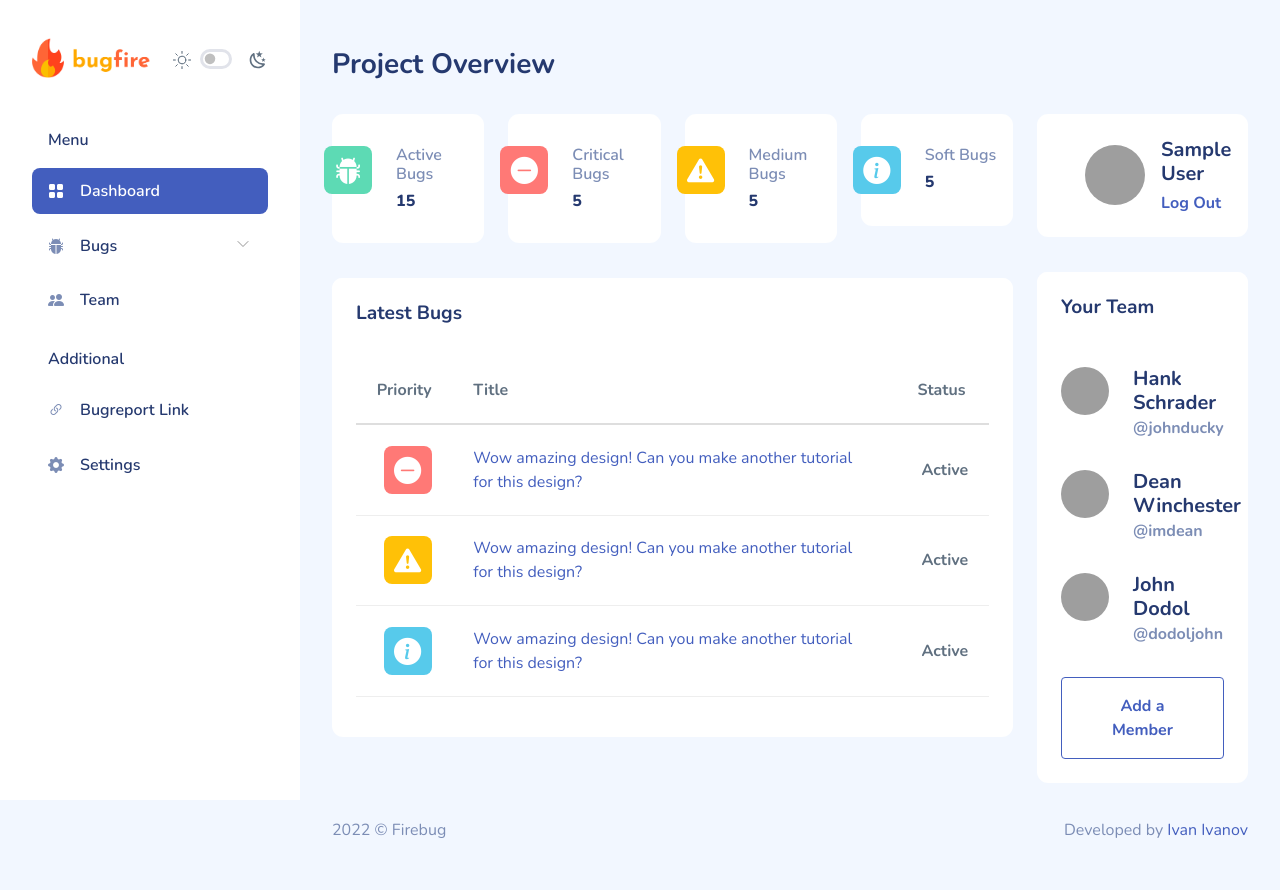
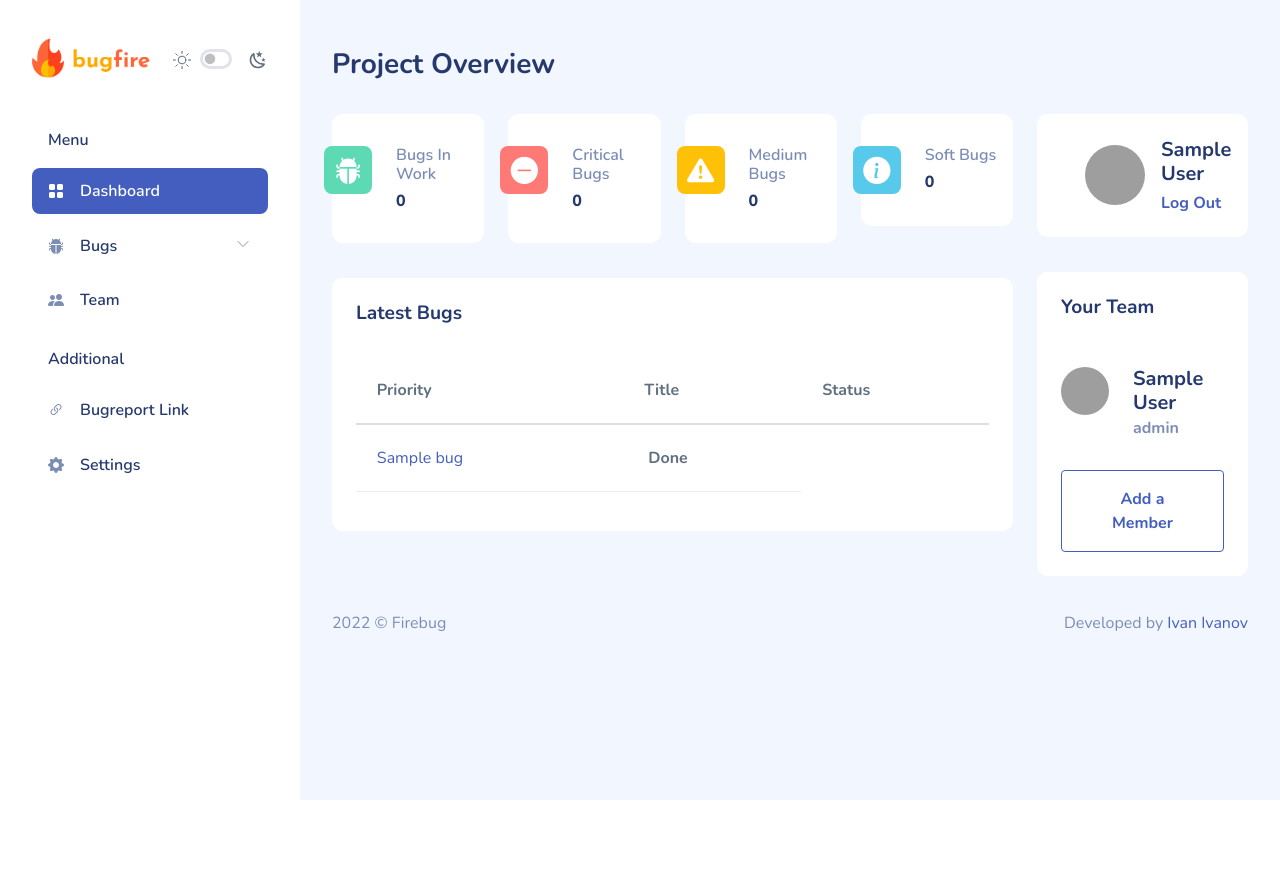
Before and after one commit to m1stik/Bugfire, a Flask app: page /dashboard in a window 1280 px wide. After the commit the page ends 800 px from the top, so only its background shows below. Run offline with Flask 2, Linux system fonts and the light colour scheme; a user stored in the database is signed in; tables that the repository leaves empty hold one stand-in row (values such as "Sample post"); some libraries are stand-ins or nearby versions; grey boxes are pictures that could not be loaded.

Commit message:
Edited dashboard page

```diff
--- a/app.py
+++ b/app.py
@@ -6,7 +6,6 @@ from datetime import date
 from werkzeug.security import generate_password_hash, check_password_hash
 from flask_sqlalchemy import SQLAlchemy
 from sqlalchemy.orm import relationship
-from sqlalchemy import create_engine
 from sqlalchemy.ext.declarative import declarative_base
 from flask_login import UserMixin, login_user, LoginManager, login_required, current_user, logout_user
 from forms import CreateUserForm, LogInForm, AddBugForm
@@ -72,6 +71,16 @@ class Bug(db.Model, Base):
 login_manager = LoginManager()
 login_manager.init_app(app)
 
+##FLASK GRAVATAR
+gravatar = Gravatar(app,
+                    size=250,
+                    rating='g',
+                    default='identicon',
+                    force_default=False,
+                    force_lower=False,
+                    use_ssl=False,
+                    base_url=None)
+
 @login_manager.user_loader
 def load_user(user_id):
     return User.query.get(int(user_id))
@@ -92,7 +101,10 @@ def logged_only(function):
 @logged_only
 def dashboard():
     project = Project.query.get(current_user.project_id)
-    return render_template("dashboard.html", user=current_user, project=project, page_name="Dashboard")
+    bugs_inwork = Bug.query.filter_by(project_id=current_user.project_id).filter(Bug.status=='In Work')
+    all_bugs = Bug.query.filter_by(project_id=current_user.project_id).limit(5).all()
+    project_members = User.query.filter_by(project_id=current_user.project_id).limit(5).all()
+    return render_template("dashboard.html", user=current_user, project=project, bugs_inwork=bugs_inwork, members=project_members, all_bugs=all_bugs, page_name="Dashboard")
 
 @app.route("/login", methods=["POST", "GET"])
 def login():
--- a/templates/dashboard.html
+++ b/templates/dashboard.html
@@ -17,8 +17,24 @@
                                     </div>
                                 </div>
                                 <div class="col-md-8">
-                                    <h6 class="text-muted font-semibold">Active Bugs</h6>
-                                    <h6 class="font-extrabold mb-0">15</h6>
+                                    <h6 class="text-muted font-semibold">Bugs In Work</h6>
+                                    {% set active_bugs = [] %}
+                                    {% set critical_bugs = [] %}
+                                    {% set medium_bugs = [] %}
+                                    {% set soft_bugs = [] %}
+                                    {% for bug in bugs_inwork %}
+                                        {% if bug.status=='In Work': %}
+                                            {{ active_bugs.append(bug) or "" }}
+                                        {% endif %}
+                                        {% if bug.priority=='Critical': %}
+                                            {{ critical_bugs.append(bug) or "" }}
+                                        {% elif bug.priority=='Medium': %}
+                                            {{ medium_bugs.append(bug) or "" }}
+                                        {% elif bug.priority=='Soft': %}
+                                            {{ soft_bugs.append(bug) or "" }}
+                                        {% endif %}
+                                    {% endfor %}
+                                    <h6 class="font-extrabold mb-0">{{active_bugs|length}}</h6>
                                 </div>
                             </div>
                         </div>
@@ -35,7 +51,7 @@
                                 </div>
                                 <div class="col-md-8">
                                     <h6 class="text-muted font-semibold">Critical Bugs</h6>
-                                    <h6 class="font-extrabold mb-0">5</h6>
+                                    <h6 class="font-extrabold mb-0">{{critical_bugs|length}}</h6>
                                 </div>
                             </div>
                         </div>
@@ -52,7 +68,7 @@
                                 </div>
                                 <div class="col-md-8">
                                     <h6 class="text-muted font-semibold">Medium Bugs</h6>
-                                    <h6 class="font-extrabold mb-0">5</h6>
+                                    <h6 class="font-extrabold mb-0">{{medium_bugs|length}}</h6>
                                 </div>
                             </div>
                         </div>
@@ -69,7 +85,7 @@
                                 </div>
                                 <div class="col-md-8">
                                     <h6 class="text-muted font-semibold">Soft Bugs</h6>
-                                    <h6 class="font-extrabold mb-0">5</h6>
+                                    <h6 class="font-extrabold mb-0">{{soft_bugs|length}}</h6>
                                 </div>
                             </div>
                         </div>
@@ -93,45 +109,36 @@
                                         </tr>
                                     </thead>
                                     <tbody>
+                                        {% for bug in all_bugs%}
                                         <tr>
+                                            {% if bug.priority=='Critical' %}
                                                 <td class="col-auto">
-                                                <div class="stats-icon red ms-1 mb-0">
+                                                    <div class="stats-icon red">
                                                         <i class="bi-dash-circle-fill"></i>
                                                     </div>
                                                 </td>
-                                            <td class="col-auto">
-                                                <a href="#" class="mb-12">Wow amazing design! Can you make another tutorial for this design?</a>
-                                            </td>
-                                            <td class="col-auto">
-                                                <p class="font-bold ms-1 mb-0">Active</p>
-                                            </td>
-                                        </tr>
-                                        <tr>
+                                            {% elif bug.priority=='Medium' %}
                                                 <td class="col-1">
                                                     <div class="stats-icon bg-warning">
                                                         <i class="bi-exclamation-triangle-fill"></i>
                                                     </div>
                                                 </td>
-                                            <td class="col-auto">
-                                                <a href="#" class="mb-0">Wow amazing design! Can you make another tutorial for this design?</a>
-                                            </td>
-                                            <td class="col-auto">
-                                                <p class="font-bold ms-1 mb-0">Active</p>
-                                            </td>
-                                        </tr>
-                                        <tr>
+                                            {% elif bug.priority=='Soft' %}
                                                 <td class="col-1">
                                                     <div class="stats-icon blue">
                                                         <i class="bi-info-circle-fill"></i>
                                                     </div>
                                                 </td>
+                                            {% endif %}
                                             <td class="col-auto">
-                                                <a href="#" class="mb-0">Wow amazing design! Can you make another tutorial for this design?</a>
+                                                <a href="{{url_for('bug', bug_id=bug.id)}}" class="mb-12">{{bug.title}}</a>
                                             </td>
                                             <td class="col-auto">
-                                                <p class="font-bold ms-1 mb-0">Active</p>
+                                                <p class="font-bold ms-1 mb-0">{{bug.status}}</p>
                                             </td>
                                         </tr>
+                                        <tr>
+                                        {% endfor %}
                                     </tbody>
                                 </table>
                             </div>
@@ -146,10 +153,10 @@
                 <div class="card-body py-4 px-5">
                     <div class="d-flex align-items-center">
                         <div class="avatar avatar-xl">
-                            <img src="assets/images/faces/1.jpg" alt="Face 1">
+                            <img src="{{ user.email | gravatar }}" alt="Face 1">
                         </div>
                         <div class="ms-3 name">
-                            <h5 class="font-bold">{{ current_user.name }}</h5>
+                            <h5 class="font-bold">{{ user.name }}</h5>
                             <h6 class="text-muted mb-0"><a href="{{ url_for('logout') }}">Log Out</a></h6>
                         </div>
                     </div>
@@ -160,33 +167,17 @@
                     <h4>Your Team</h4>
                 </div>
                 <div class="card-content pb-4">
+                    {% for member in members %}
                     <div class="recent-message d-flex px-4 py-3">
                         <div class="avatar avatar-lg">
-                            <img src="assets/images/faces/4.jpg">
+                            <img src="{{ member.email | gravatar }}">
                         </div>
                         <div class="name ms-4">
-                            <h5 class="mb-1">Hank Schrader</h5>
-                            <h6 class="text-muted mb-0">@johnducky</h6>
+                            <h5 class="mb-1">{{ member.name }}</h5>
+                            <h6 class="text-muted mb-0">{{ member.role }}</h6>
                         </div>
                     </div>
-                    <div class="recent-message d-flex px-4 py-3">
-                        <div class="avatar avatar-lg">
-                            <img src="assets/images/faces/5.jpg">
-                        </div>
-                        <div class="name ms-4">
-                            <h5 class="mb-1">Dean Winchester</h5>
-                            <h6 class="text-muted mb-0">@imdean</h6>
-                        </div>
-                    </div>
-                    <div class="recent-message d-flex px-4 py-3">
-                        <div class="avatar avatar-lg">
-                            <img src="assets/images/faces/1.jpg">
-                        </div>
-                        <div class="name ms-4">
-                            <h5 class="mb-1">John Dodol</h5>
-                            <h6 class="text-muted mb-0">@dodoljohn</h6>
-                        </div>
-                    </div>
+                    {% endfor %}
                     <div class="px-4">
                         <button class='btn btn-block btn-xl btn-outline-primary font-bold mt-3'>Add a Member</button>
                     </div>
```
Lines whose indentation alone changed are shown as unchanged.
